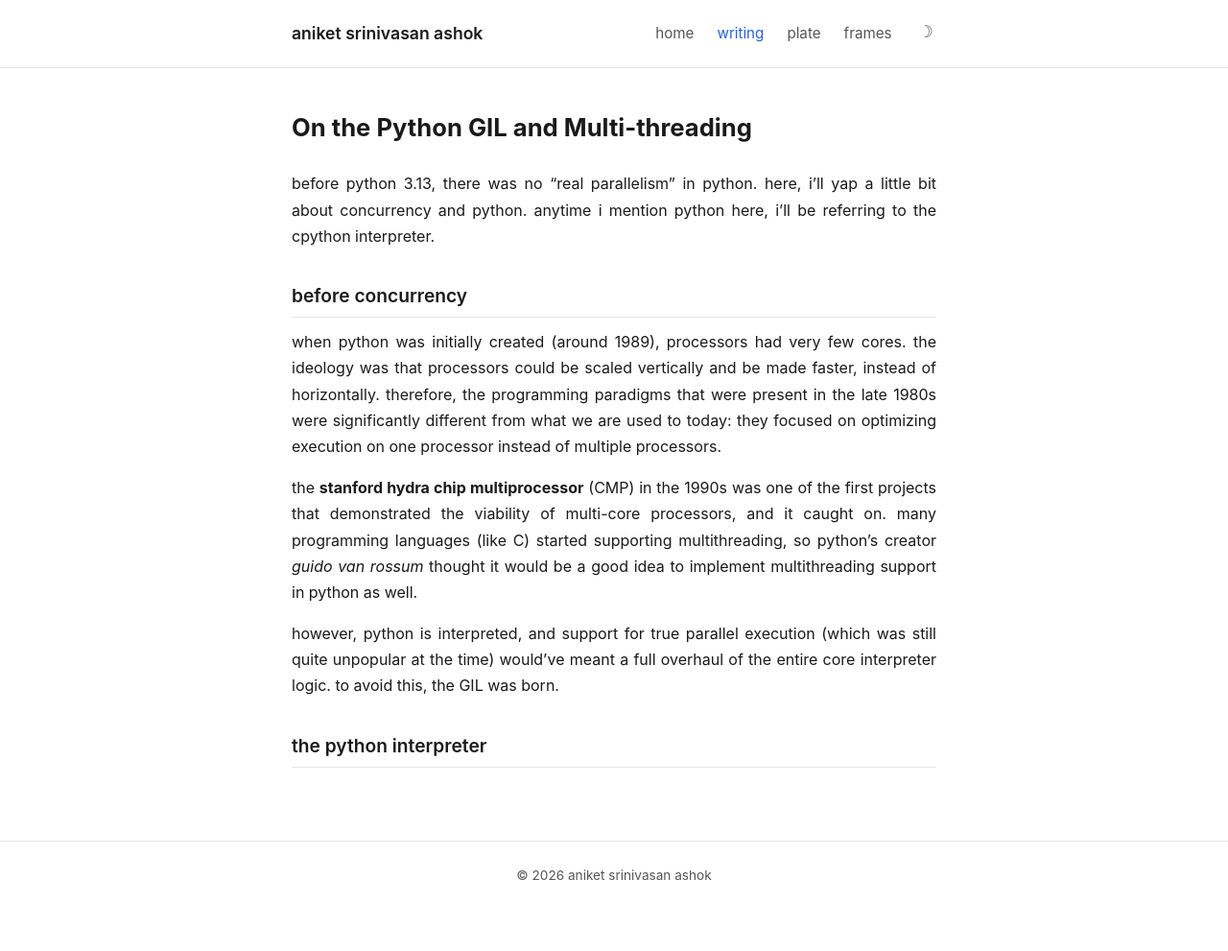
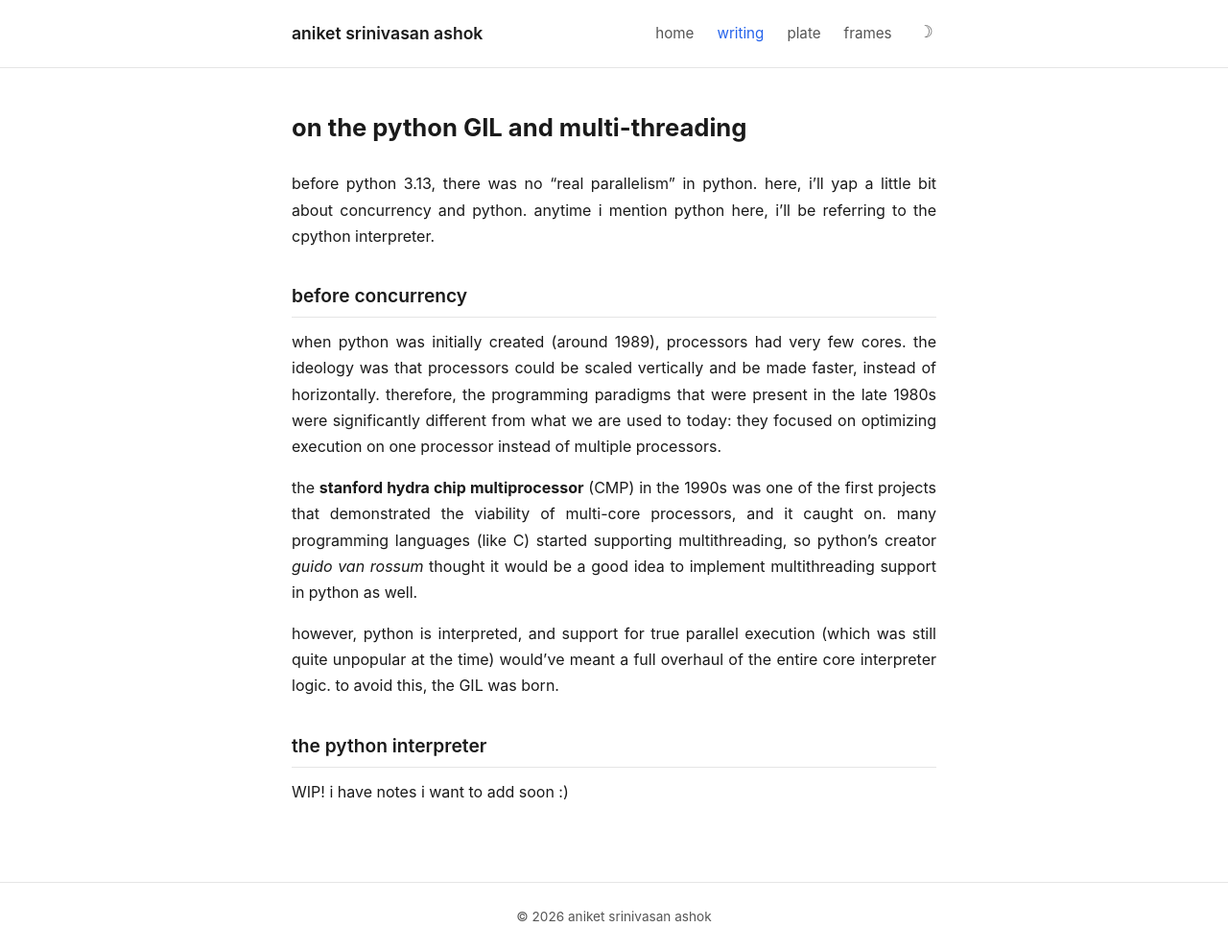
Before and after one commit to aniketsrinivasan/aniketsrinivasan.github.io, a Jekyll site: the page built from _posts/2026-11-20-python-GIL.md, in a window 1280 px wide. Shown: the whole page at 96% size. Built offline with Jekyll 4.4.1, drawn with Linux system fonts in a browser that asks for light colours; before the commit the page ends 948 px from its top, so only the background shows below that; part of the change alters nothing that is shown.

Commit message:
update posts

```diff
--- a/_posts/2026-11-20-python-GIL.md
+++ b/_posts/2026-11-20-python-GIL.md
@@ -1,7 +1,7 @@
 ---
 layout: page
-title: "On the Python GIL and Multi-threading"
-date: 2026-02-09
+title: "on the python GIL and multi-threading"
+date: 2026-11-20
 ---
 
 
@@ -17,3 +17,4 @@ however, python is interpreted, and support for true parallel execution (which w
 
 
 ## the python interpreter
+WIP! i have notes i want to add soon :)
```
